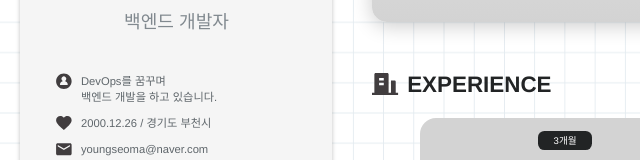
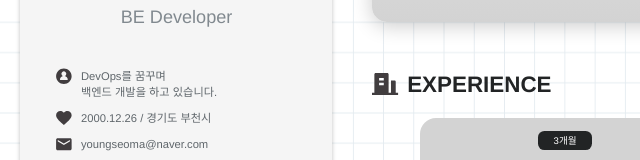
Before and after one commit to luxihua/AboutLuxihua, a plain HTML site: page index.html in a window 1280 px wide. Shown: the part 519-679 px from the top of the page, 0-640 px from the left. Drawn offline with nearby package versions, Linux system fonts and the light colour scheme.

Commit message:
Update index.html

```diff
--- a/index.html
+++ b/index.html
@@ -1043,7 +1043,7 @@
         </div>
         <div class="name-tag">
           <div class="name font-bold">마서영</div>
-          <div class="sub-name font-regular">백엔드 개발자</div>
+          <div class="sub-name font-regular">BE Developer</div>
         </div>
         <div class="info">
           <div class="info-detail">
```
